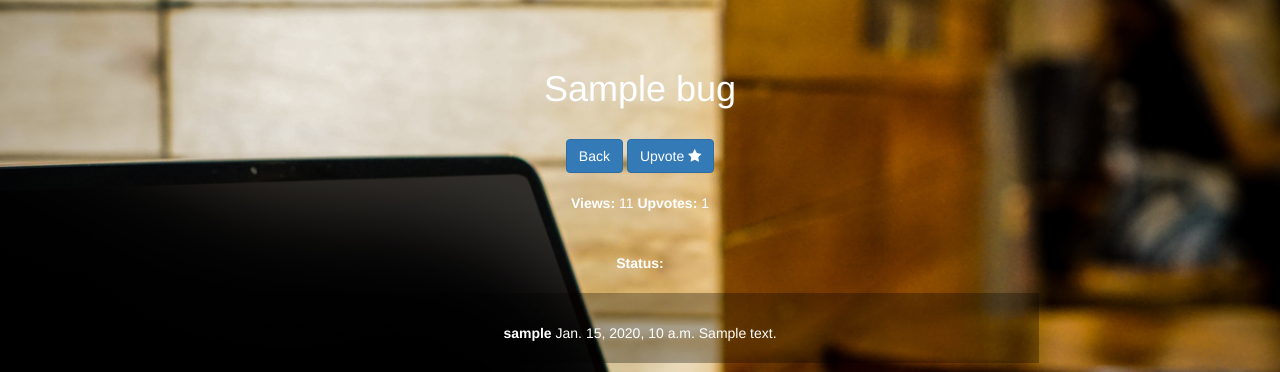
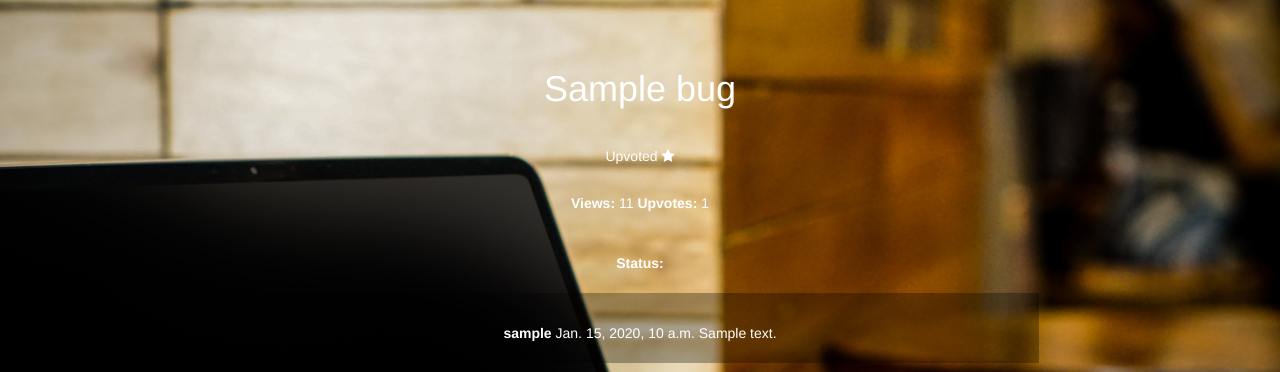
Before and after one commit to desflaherty/Unicorn_issue_tracker, a Django app: page /bugs/bug_detail/1/ in a window 1280 px wide. Shown: the part 51-423 px from the top of the page. Run offline with Django 3.2, Linux system fonts and the light colour scheme; a user stored in the database is signed in; tables that the repository leaves empty hold one stand-in row (values such as "Sample post"); some libraries are stand-ins or nearby versions.

Commit message:
fixing error in upvote bug url

```diff
--- a/bugs/templates/bug_detail.html
+++ b/bugs/templates/bug_detail.html
@@ -9,29 +9,23 @@
     <div class='inline '>
         <h1 class='feature-details-h'>{{items.name}}</h1>
 
-
+        {% if user != None %}
         {% if user.username == 'admin' %}
-        <a href="{% url 'edit_bugs' items.id %}" class='btn btn-primary'>
+        <a href="{% url 'edit_bug' items.id %}" class='btn btn-primary'>
             Edit <i class="fa fa-pencil-square-o" aria-hidden="true"></i>
         </a>
         {% endif %}
 
-        {% if user.is_authenticated %}
-        {% if items.id not in upvote_list %}
-
-        <form class='inline' method="post" action="{% url 'upvote_bug' items.id %}">
-            {% csrf_token %}
-            <input type="hidden" name="quantity" value="1">
-            <a class="btn btn-primary" href="{% url 'bugs' %}">Back</a>
-            <button type='submit' class='btn btn-primary'>Upvote <i class="fa fa-star" aria-hidden="true"></i></button>
-         </form>
+    {% if upvoted %}
+    <div class='btn btn-secondary'>Upvoted <i class="fa fa-star" aria-hidden="true"></i></div>
+    {% else %}
+    <a class='btn btn-primary' href="{% url 'upvote_bug' items.id %}">Upvote <i class="fa fa-star" aria-hidden="true"></i></a>
+    {% endif %}
+    {% else %}
+    <div class='btn btn-secondary'>Upvote <i class="fa fa-star" aria-hidden="true"></i></div>
+    {% endif %}
 
 
-        {% endif %}
-
-        {% else %}
-        <div class='btn btn-primary'>Upvote <i class="fa fa-star" aria-hidden="true"></i></div>
-        {% endif %}
 
 
 
--- a/bugs/urls.py
+++ b/bugs/urls.py
@@ -6,7 +6,7 @@ urlpatterns = [
     url(r'^bug_detail/(?P<id>\d+)/$', bug_detail, name='bug_detail'),
     url(r'^edit_bug/(?P<id>\d+)/$', add_edit_bug, name='edit_bug'),
     url(r'^add_bug/$', add_edit_bug, name='add_bug'),
-    url(r'^upvote_bug/$', upvote_bug, name='upvote_bug'),
+    url(r'^upvote_bug/(?P<id>\d+)/$', upvote_bug, name='upvote_bug'),
     url(r'^add_comment_bugs/(?P<id>\d+)/$',
         add_comment_bugs, name='add_comment_bugs'),
 ]
```
